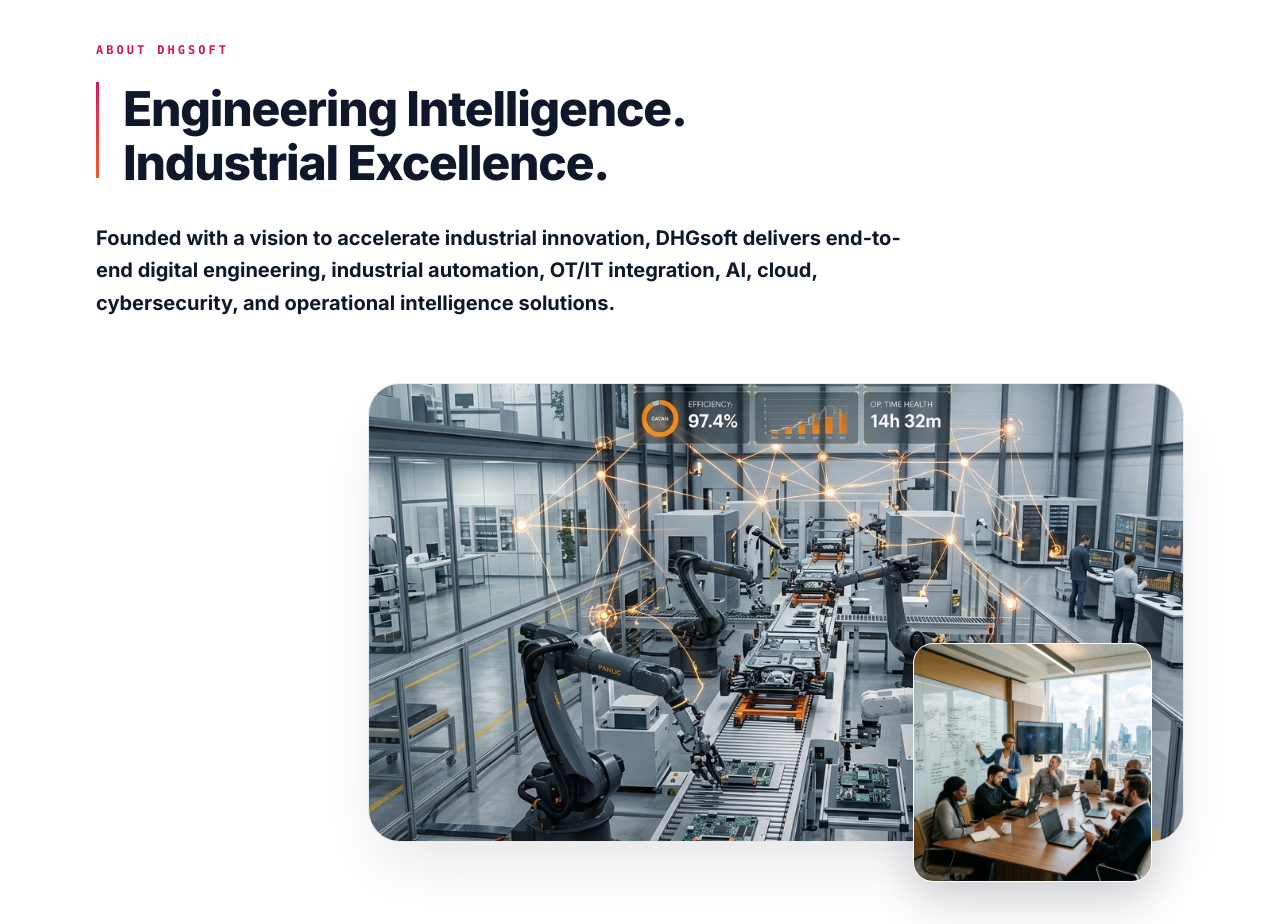
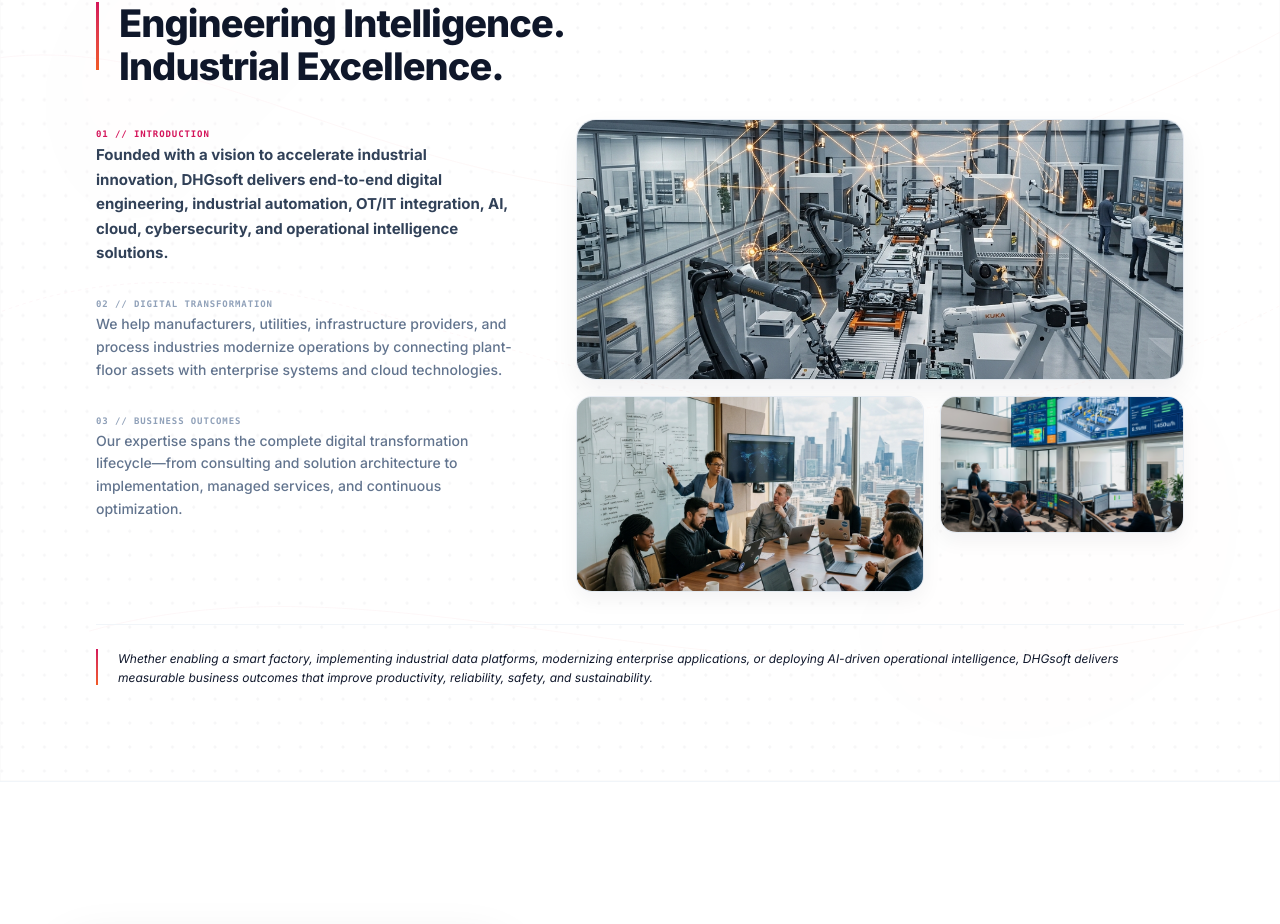
Before and after one commit to parthkumbhani/dhgsoft, a Next.js app: page /about in a window 1280 px wide. Shown: the part 918-1842 px from the top of the page. Built offline with nearby package versions, Linux system fonts and the light colour scheme; no server answers.

Commit message:
Update About page Section 2 to be the final version using the Editorial Ribbon Layout with an engineering wireframe backdrop

```diff
--- a/src/app/about/page.tsx
+++ b/src/app/about/page.tsx
@@ -201,102 +201,146 @@ export default function AboutPage() {
         </section>
 
         {/* ━━━━━━━━━━━━━━━━━━━━━━ SECTION 2: COMPANY OVERVIEW ━━━━━━━━━━━━━━━━━━━━━━ */}
-        {/* Editorial Story Canvas: Oversized offset photography, two-column layouts, and floating collaboration image */}
-        <section id="company-overview" className="bg-white py-32 md:py-40 relative min-h-[1100px] flex flex-col justify-between overflow-hidden">
-          <div className="max-w-[1500px] w-full mx-auto px-6 md:px-16 lg:px-24 flex flex-col items-start relative z-10">
+        {/* Editorial Ribbon Layout: High-end wireframe background, landscape anchor, and dual-column bottom offset images */}
+        <section id="company-overview" className="bg-white py-24 relative max-h-[950px] lg:max-h-[900px] flex items-center overflow-hidden border-b border-slate-100">
 
+          {/* Premium Architectural background overlay with contour lines & engineering grid */}
+          <div className="absolute inset-0 pointer-events-none opacity-[0.035] z-0 overflow-hidden">
+            <svg className="w-full h-full stroke-slate-900 fill-none" viewBox="0 0 1440 900" preserveAspectRatio="none">
+              <defs>
+                <pattern id="minimal-dot-grid" width="24" height="24" patternUnits="userSpaceOnUse">
+                  <circle cx="2" cy="2" r="1.2" className="fill-slate-900" />
+                </pattern>
+                <linearGradient id="accent-gradient" x1="0%" y1="0%" x2="100%" y2="100%">
+                  <stop offset="0%" stopColor="#D4145A" />
+                  <stop offset="100%" stopColor="#F15A24" />
+                </linearGradient>
+              </defs>
+
+              {/* Dot grid */}
+              <rect width="100%" height="100%" fill="url(#minimal-dot-grid)" />
+
+              {/* Engineering curves */}
+              <path d="M-100,200 C300,50 600,600 1540,100" strokeWidth="1" stroke="url(#accent-gradient)" />
+              <path d="M-50,450 C400,250 800,750 1490,400" strokeWidth="1" stroke="url(#accent-gradient)" strokeDasharray="4 4" />
+              <path d="M100,750 C500,650 900,900 1540,700" strokeWidth="1" stroke="url(#accent-gradient)" />
+            </svg>
+
+            {/* Soft radial gradients in corners */}
+            <div className="absolute top-0 left-0 w-[500px] h-[500px] rounded-full bg-gradient-to-br from-[#D4145A]/20 to-transparent filter blur-3xl" />
+            <div className="absolute bottom-0 right-0 w-[600px] h-[600px] rounded-full bg-gradient-to-tl from-[#F15A24]/20 to-transparent filter blur-3xl" />
+          </div>
+
+          <div className="max-w-[1440px] w-full mx-auto px-6 md:px-16 lg:px-24 relative z-10 flex flex-col justify-between h-full">
+
+            {/* Top Info Header */}
+            <div>
               {/* Eyebrow Label */}
-            <div className="flex items-center gap-2 mb-6">
-              <span className="font-extrabold uppercase tracking-[0.25em] text-[#D4145A] font-mono text-[10px] md:text-xs">
+              <div className="flex items-center gap-2 mb-3">
+                <span className="font-extrabold uppercase tracking-[0.25em] text-[#D4145A] font-mono text-[9px] md:text-[10px]">
                   ABOUT DHGSOFT
                 </span>
               </div>
 
-            {/* Heading and Thin Vertical Gradient Accent Line */}
-            <div className="flex gap-6 items-start mb-8 text-left">
-              {/* Thin vertical gradient line */}
-              <div className="w-[3px] h-[72px] sm:h-[96px] bg-gradient-to-b from-[#D4145A] to-[#F15A24] shrink-0" />
-
+              {/* Large Editorial Heading */}
+              <div className="flex gap-5 items-start mb-8 text-left">
+                <div className="w-[3px] h-[54px] sm:h-[68px] bg-gradient-to-b from-[#D4145A] to-[#F15A24] shrink-0" />
                 <motion.h2
-                className="text-3xl sm:text-4xl lg:text-[48px] font-extrabold text-[#0F172A] tracking-tight leading-[1.12]"
-                initial={{ opacity: 0, y: 30 }}
+                  className="text-2xl sm:text-3xl lg:text-[38px] font-extrabold text-[#0F172A] tracking-tight leading-[1.12]"
+                  initial={{ opacity: 0, y: 20 }}
                   whileInView={{ opacity: 1, y: 0 }}
-                viewport={{ once: true, margin: "-100px" }}
-                transition={{ duration: 0.8 }}
+                  viewport={{ once: true, margin: "-50px" }}
+                  transition={{ duration: 0.6 }}
                 >
                   Engineering Intelligence.<br />Industrial Excellence.
                 </motion.h2>
               </div>
+            </div>
 
-            {/* Introduction paragraph */}
-            <motion.p
-              className="text-[#0F172A] font-bold text-lg sm:text-xl leading-relaxed max-w-[820px] text-left mb-16"
-              initial={{ opacity: 0, y: 20 }}
-              whileInView={{ opacity: 1, y: 0 }}
-              viewport={{ once: true, margin: "-100px" }}
-              transition={{ duration: 0.6, delay: 0.2 }}
-            >
+            {/* Asymmetrical Split: Left Story Blocks | Right Photographic Ribbon */}
+            <div className="grid grid-cols-1 lg:grid-cols-12 gap-10 lg:gap-16 items-start">
+
+              {/* Left Column: 3 Editorial Story Blocks (Intro, Digital Transformation, Business Outcomes) */}
+              <div className="lg:col-span-5 flex flex-col gap-6 text-left z-20">
+
+                {/* Story Block 01: Introduction */}
+                <div className="space-y-1">
+                  <span className="text-[9px] font-bold text-[#D4145A] uppercase tracking-widest font-mono">01 // INTRODUCTION</span>
+                  <p className="text-slate-700 font-bold text-[14px] sm:text-[15px] leading-relaxed max-w-[480px]">
                     Founded with a vision to accelerate industrial innovation, DHGsoft delivers end-to-end digital engineering, industrial automation, OT/IT integration, AI, cloud, cybersecurity, and operational intelligence solutions.
-            </motion.p>
+                  </p>
+                </div>
 
-            {/* Oversized photograph occupying 75% width, offset to the right */}
-            <div className="relative w-full flex justify-end mb-20">
-              <div className="w-full lg:w-[75%] relative aspect-[16/9] rounded-[32px] overflow-hidden border border-slate-200/80 shadow-[0_30px_60px_-15px_rgba(15,23,42,0.12)] bg-slate-50 group z-10">
+                {/* Story Block 02: Digital Transformation */}
+                <div className="space-y-1">
+                  <span className="text-[9px] font-bold text-slate-400 uppercase tracking-widest font-mono">02 // DIGITAL TRANSFORMATION</span>
+                  <p className="text-slate-500 font-medium text-xs sm:text-sm leading-relaxed max-w-[480px]">
+                    We help manufacturers, utilities, infrastructure providers, and process industries modernize operations by connecting plant-floor assets with enterprise systems and cloud technologies.
+                  </p>
+                </div>
+
+                {/* Story Block 03: Business Outcomes */}
+                <div className="space-y-1">
+                  <span className="text-[9px] font-bold text-slate-400 uppercase tracking-widest font-mono">03 // BUSINESS OUTCOMES</span>
+                  <p className="text-slate-500 font-medium text-xs sm:text-sm leading-relaxed max-w-[480px]">
+                    Our expertise spans the complete digital transformation lifecycle—from consulting and solution architecture to implementation, managed services, and continuous optimization.
+                  </p>
+                </div>
+
+              </div>
+
+              {/* Right Column: Photographic Ribbon layout (Landscape main + 2 offset bottom images) */}
+              <div className="lg:col-span-7 flex flex-col gap-4 w-full z-10">
+
+                {/* Main Landscape Anchor Image (approx 75% of section) */}
+                <div className="relative w-full aspect-[21/9] rounded-[20px] overflow-hidden border border-slate-200/80 shadow-[0_12px_28px_rgba(15,23,42,0.06)] bg-slate-50 group">
                   <Image
                     src="/smart_factory_visual.png"
                     alt="DHGsoft Smart Manufacturing Operations"
                     fill
-                  className="object-cover transition-transform duration-[12s] ease-out group-hover:scale-[1.01]"
+                    className="object-cover transition-transform duration-700 ease-out group-hover:scale-102"
                   />
                   <div className="absolute inset-0 bg-gradient-to-t from-slate-950/10 via-transparent to-transparent pointer-events-none" />
                 </div>
 
-              {/* Small floating secondary image overlapping the bottom-right corner (approx 20% width) */}
-              <div className="absolute right-8 -bottom-10 w-[22%] aspect-square rounded-[20px] overflow-hidden border border-white shadow-[0_20px_45px_rgba(15,23,42,0.18)] bg-slate-50 z-20 transition-transform duration-500 hover:-translate-y-[6px]">
+                {/* Second Row: Two smaller offset images (equal height, different width) */}
+                <div className="grid grid-cols-12 gap-4 w-full">
+                  {/* Image 01: Collaboration (Wider) */}
+                  <div className="col-span-7 relative aspect-[16/9] rounded-[16px] overflow-hidden border border-slate-200/80 shadow-[0_8px_20px_rgba(15,23,42,0.05)] bg-slate-50 group">
                     <Image
                       src="/about_collaboration.png"
-                  alt="Engineers collaborating in corporate session"
+                      alt="Engineering collaboration meeting"
                       fill
-                  className="object-cover"
+                      className="object-cover transition-transform duration-700 ease-out group-hover:scale-102"
                     />
+                    <div className="absolute inset-0 bg-slate-950/5 pointer-events-none" />
+                  </div>
+
+                  {/* Image 02: Control Room (Narrower) */}
+                  <div className="col-span-5 relative aspect-[16/9] rounded-[16px] overflow-hidden border border-slate-200/80 shadow-[0_8px_20px_rgba(15,23,42,0.05)] bg-slate-50 group">
+                    <Image
+                      src="/about_engineering.png"
+                      alt="Industrial control room"
+                      fill
+                      className="object-cover transition-transform duration-700 ease-out group-hover:scale-102"
+                    />
+                    <div className="absolute inset-0 bg-slate-950/5 pointer-events-none" />
                   </div>
                 </div>
 
-            {/* Editorial Content: Two Columns */}
-            <div className="w-full grid grid-cols-1 lg:grid-cols-12 gap-8 text-left">
-              <div className="lg:col-span-10 lg:col-start-2 grid grid-cols-1 md:grid-cols-2 gap-12 md:gap-16">
-
-                <motion.p
-                  className="text-slate-500 font-medium text-base sm:text-lg leading-relaxed"
-                  initial={{ opacity: 0, y: 20 }}
-                  whileInView={{ opacity: 1, y: 0 }}
-                  viewport={{ once: true, margin: "-100px" }}
-                  transition={{ duration: 0.6, delay: 0.3 }}
-                >
-                  We help manufacturers, utilities, infrastructure providers, and process industries modernize operations by connecting plant-floor assets with enterprise systems and cloud technologies.
-                </motion.p>
-
-                <motion.p
-                  className="text-slate-500 font-medium text-base sm:text-lg leading-relaxed"
-                  initial={{ opacity: 0, y: 20 }}
-                  whileInView={{ opacity: 1, y: 0 }}
-                  viewport={{ once: true, margin: "-100px" }}
-                  transition={{ duration: 0.6, delay: 0.4 }}
-                >
-                  Our expertise spans the complete digital transformation lifecycle—from consulting and solution architecture to implementation, managed services, and continuous optimization.
-                </motion.p>
+              </div>
 
             </div>
-            </div>
 
-            {/* Small Closing Statement */}
-            <div className="w-full text-left mt-16 lg:pl-[8.333%]">
+            {/* Bottom Quote Block: Spanning full width under layout, thin vertical line */}
+            <div className="w-full text-left mt-8 border-t border-slate-100 pt-6 flex gap-5 items-start z-20">
+              <div className="w-[2px] h-[36px] bg-gradient-to-b from-[#D4145A] to-[#F15A24] shrink-0" />
               <motion.p
-                className="text-slate-400 text-sm sm:text-base font-normal max-w-[950px] pt-6 border-t border-slate-100"
-                initial={{ opacity: 0, y: 20 }}
+                className="text-slate-550 italic text-[11px] sm:text-xs leading-relaxed max-w-[1250px] font-sans"
+                initial={{ opacity: 0, y: 15 }}
                 whileInView={{ opacity: 1, y: 0 }}
-                viewport={{ once: true, margin: "-100px" }}
-                transition={{ duration: 0.6, delay: 0.5 }}
+                viewport={{ once: true, margin: "-50px" }}
+                transition={{ duration: 0.6 }}
               >
                 Whether enabling a smart factory, implementing industrial data platforms, modernizing enterprise applications, or deploying AI-driven operational intelligence, DHGsoft delivers measurable business outcomes that improve productivity, reliability, safety, and sustainability.
               </motion.p>
```
Lines whose indentation alone changed are shown as unchanged.
